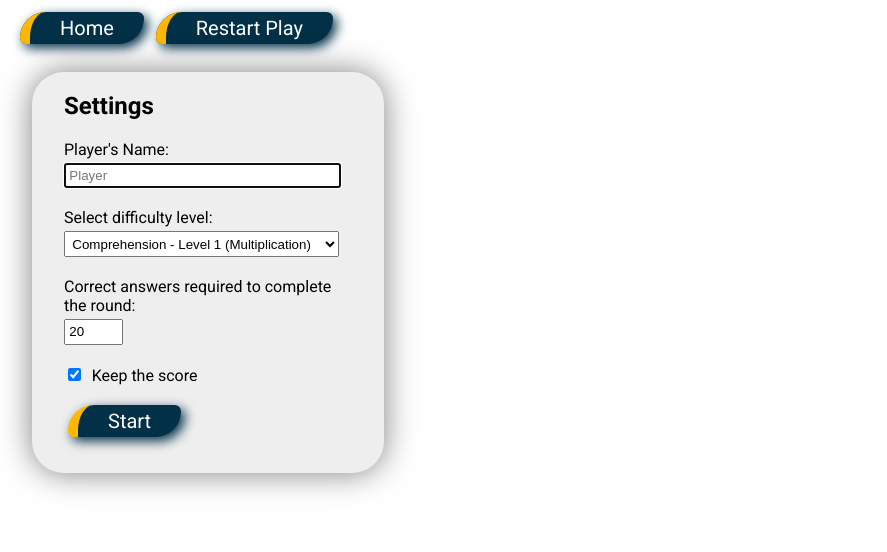
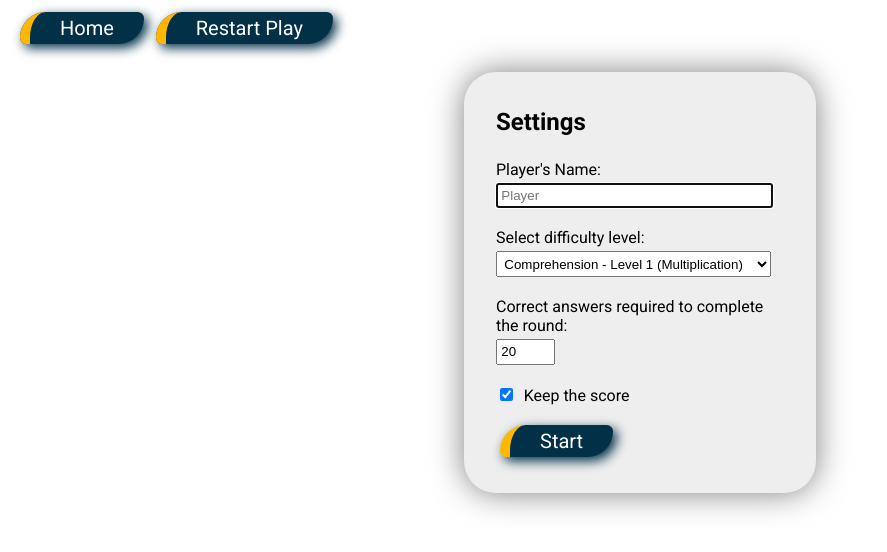
Before and after one commit to Alzenas/simple-maths-quiz, a plain HTML site: page maths.html in a window 1280 px wide. Shown: the whole page, without its empty margins (0-887 px from the left). Drawn offline with Linux system fonts and the light colour scheme.

Commit message:
Correct styling so questions and settings are shown correctly

```diff
--- a/app.js
+++ b/app.js
@@ -3,9 +3,9 @@
     |   Year 2 Maths: Groups    |
     \***************************/
 
-/****************************
-    Define objects
-*****************************/
+/*******************************/
+/*    Define objects           */
+/*******************************/
 
 class thing {
     constructor(name, plural) {
@@ -201,7 +201,7 @@ function generateQuestion(diffLevel = 1) {
     let question;
     let answer;
 
-    let  minMultiplier;
+    let minMultiplier;
     let maxMultiplier;
     let upperValue;
     let lowerValue;
@@ -453,16 +453,25 @@ function showMainArticle(show = true) {
     // Show/Hide article
     article = document.querySelector('.qbox');
     article.style.visibility = show ? 'visible' : 'collapse'
+
+    // Set the order of items in flex container if this item is shown
+    const container = document.querySelector('main');
+    container.style.flexDirection = show ? 'column' : 'column-reverse';
+
     return article;
 }
 
 function showSetUp(show = true) {
     // Show/Hide set up box
-    aside = document.querySelector('.sbox');
+    const aside = document.querySelector('.sbox');
     aside.style.visibility = show ? 'visible' : 'collapse'
 
-    if(show) {
-        // focus on player's name
+    // Set the order of items in flex container if this item is shown
+    const container = document.querySelector('main');
+    container.style.flexDirection = !show ? 'column' : 'column-reverse';
+
+    // focus on player's name
+    if (show) {
         aside.querySelector('#playername').focus();
     }
     return aside;
--- a/maths.html
+++ b/maths.html
@@ -24,6 +24,7 @@
         </nav>
     </header>
     <main>
+        <!-- Main article where the questions are shown  -->
         <article class="qbox">
             <h1>Play maths!</h1>
             <section class="qcontainer">
@@ -76,7 +77,9 @@
         </aside>
 
     </main>
-    <footer></footer>
+    <footer>
+        <!-- Nothing here at present. Perhaps in the future. -->
+    </footer>
 
     <!-- Add script -->
     <script src="app.js"></script>
--- a/style.css
+++ b/style.css
@@ -1,3 +1,7 @@
+/**********************************/
+/*   Style sheet for maths.html   */
+/**********************************/
+
 html {
     font-family: 'Roboto', sans-serif;
 }
@@ -8,28 +12,23 @@ body {
 
 main {
     margin: 2rem;
-    position: relative;
+    display: flex;
+    flex-direction: column-reverse;
 }
 
 .qbox {
     margin: auto;
-    visibility: collapse;
-    position: absolute;
-    top: 0px;
-    width: 60%;
-    min-width: 400px;
+    flex-grow: 1;
+    max-width: 600px;
+    min-width: 375px;
     padding-right: 2rem;
 }
 
 .sbox {
     margin: auto;
-    visibility: collapse;
-    position: absolute;
-    top: 0px;
+    max-width: 350px;
     background-color: #eee;
-    top: 0;
-    padding-left: 2rem;
-    padding-bottom: 2rem;
+    padding: 1em 0em 2rem 2rem;
     border-radius: 2em;
     filter: drop-shadow(0em 0em 1em rgba(0, 0, 0, 0.5));
 }
@@ -41,7 +40,6 @@ main {
 }
 
 .sbox input, #difficultylevel {
-    margin-right: 2rem;
     padding: 0.25em;
 }
 
@@ -58,9 +56,6 @@ main {
     padding: 0.25em 0em 1em;
 }
 
-.formitem:first-of-type {
-    padding-top: 0;
-}
 
 /* Set elements to display on their own lines */
 .block {
@@ -75,7 +70,6 @@ p::selection {
     color: white;
     background-color: hotpink;
 }
-
 
 .mainnav {
     margin-left: 1rem;
@@ -158,6 +152,8 @@ label[for="answer"] {
 }
 
 #answer {
+    min-width: 5em;
+    max-width: 10em;
     color: #023047;
     background-color: #eee;
     border: none;
```
